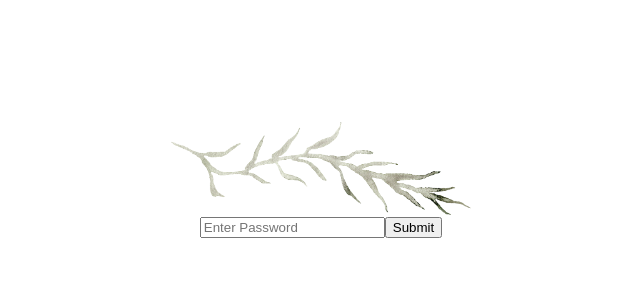
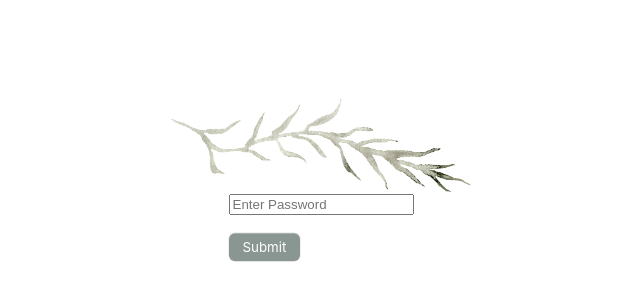
Before and after one commit to jaau2422/martini-website, a React (Create React App) app: page / in a window 1280 px wide. Shown: the part 220-520 px from the top of the page, without its empty margins (319-959 px from the left). Built offline with nearby package versions, Linux system fonts and the light colour scheme.

Commit message:
changed ugluu button

```diff
--- a/src/App.css
+++ b/src/App.css
@@ -17,6 +17,31 @@
   font-kerning: none;
   font-weight: 100;
   font-size: large;
+
+}
+
+/* CSS */
+.button-12 {
+  display: flex;
+  flex-direction: column;
+  align-items: center;
+  justify-content: center;
+  padding: 6px 14px;
+  font-family: -apple-system, BlinkMacSystemFont, 'Roboto', sans-serif;
+  border-radius: 6px;
+  border: none;
+
+  background: #899691;
+  box-shadow: 0px 0.5px 1px rgba(0, 0, 0, 0.1), inset 0px 0.5px 0.5px rgba(255, 255, 255, 0.5), 0px 0px 0px 0.5px rgba(0, 0, 0, 0.12);
+  color: #ffffff;
+  user-select: none;
+  -webkit-user-select: none;
+  touch-action: manipulation;
+}
+
+.button-12:focus {
+  box-shadow: inset 0px 0.8px 0px -0.25px rgba(255, 255, 255, 0.2), 0px 0.5px 1px rgba(0, 0, 0, 0.1), 0px 0px 0px 3.5px rgba(58, 108, 217, 0.5);
+  outline: 0;
 }
 
 .App-logo {
--- a/src/components/Password.jsx
+++ b/src/components/Password.jsx
@@ -19,7 +19,8 @@
           value={password}
           onChange={(e) => setPassword(e.target.value)}
         />
-        <button type="submit">Submit</button>
+        <p></p>
+        <button className="button-12" type="submit">Submit</button>
       </form>
     </div>
   );
```
